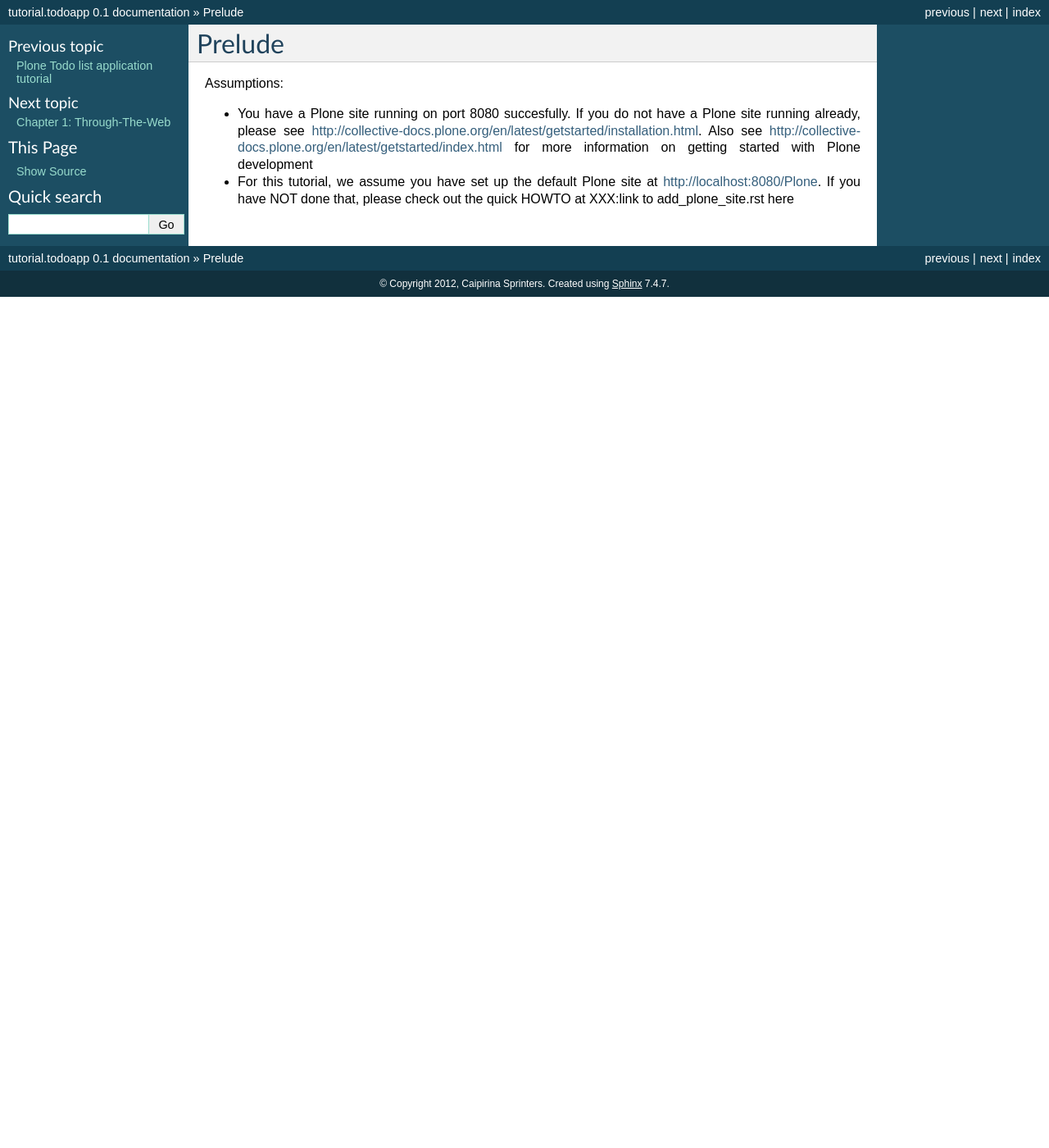
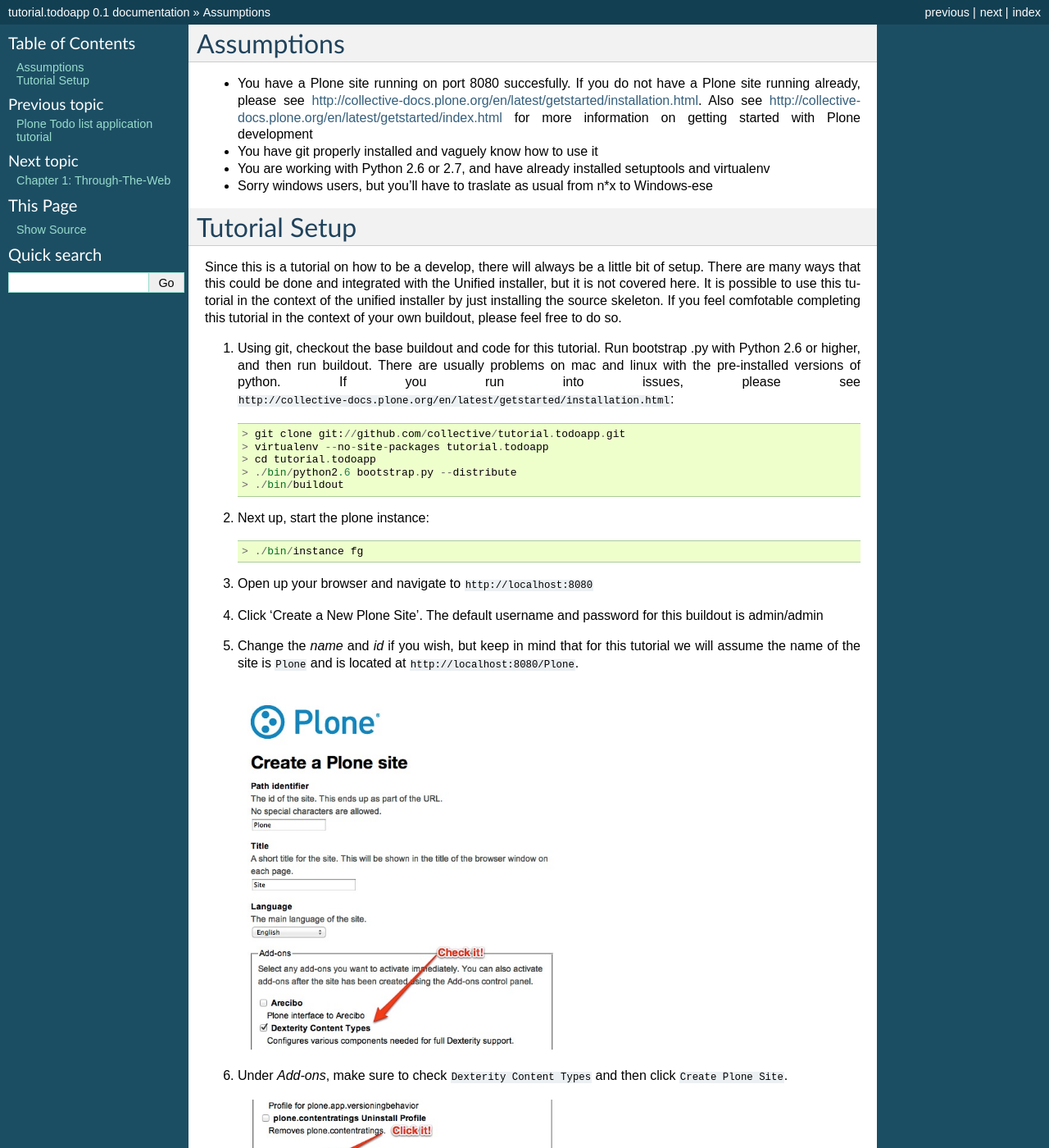
Before and after one commit to collective/tutorial.todoapp, a Sphinx documentation site: the page built from docs/chapter_0.rst, in a window 1280 px wide and 1400 px high. Shown: the whole window at 82% size. Built offline with Sphinx 7.4.7, drawn with Linux system fonts in a browser that asks for light colours; pages that are not in the unit, such as notebooks, are missing from menus; some of the changed text lies outside the part shown.

Commit message:
instructions on running buildout

```diff
--- a/docs/chapter_0.rst
+++ b/docs/chapter_0.rst
@@ -5,11 +5,52 @@
     working references and proper formatting.
 
 
-=======
-Prelude
-=======
-
-Assumptions:
+===========
+Assumptions
+===========
 
 * You have a Plone site running on port 8080 succesfully. If you do not have a Plone site running already, please see http://collective-docs.plone.org/en/latest/getstarted/installation.html. Also see http://collective-docs.plone.org/en/latest/getstarted/index.html for more information on getting started with Plone development
-* For this tutorial, we assume you have set up the default Plone site at http://localhost:8080/Plone. If you have NOT done that, please check out the quick HOWTO at XXX:link to add_plone_site.rst here
+* You have git  properly installed and vaguely know how to use it
+* You are working with Python 2.6 or 2.7, and have already installed setuptools and virtualenv
+* Sorry windows users, but you'll have to traslate as usual from n*x to Windows-ese
+
+==============
+Tutorial Setup
+==============
+
+Since this is a tutorial on how to be a develop, there will always be a little bit of setup. There are many ways that this could be done and integrated with the Unified installer, but it is not covered here. It is possible to use this tutorial in the context of the unified installer by just installing the source skeleton. If you feel comfotable completing this tutorial in the context of your own buildout, please feel free to do so.
+
+#. Using git, checkout the base buildout and code for this tutorial. Run bootstrap .py with Python 2.6 or higher, and then run buildout. There are usually problems on mac and linux with the pre-installed versions of python. If you run into issues, please see ``http://collective-docs.plone.org/en/latest/getstarted/installation.html``::
+
+    > git clone git://github.com/collective/tutorial.todoapp.git
+    > virtualenv --no-site-packages tutorial.todoapp
+    > cd tutorial.todoapp
+    > ./bin/python2.6 bootstrap.py --distribute
+    > ./bin/buildout
+
+#. Next up, start the plone instance::
+
+    > ./bin/instance fg
+
+#. Open up your browser and navigate to ``http://localhost:8080``
+#. Click 'Create a New Plone Site'. The default username and password for this buildout is admin/admin
+
+#. Change the `name` and `id` if you wish, but keep in mind that for this
+   tutorial we will assume the name of the site is ``Plone`` and is located at
+   ``http://localhost:8080/Plone``.
+
+   .. image:: images/dexterity_extension.jpg
+      :width: 400px
+
+#. Under `Add-ons`, make sure to check ``Dexterity Content Types`` and then
+   click ``Create Plone Site``.
+
+   .. image:: images/create_plone_site.jpg
+      :width: 400px
+
+#. There, your Plone site is created and you can continue with the tutorial.
+
+   .. image:: images/welcome_to_plone.jpg
+      :width: 400px
+
+Woot! Let's go.
```
